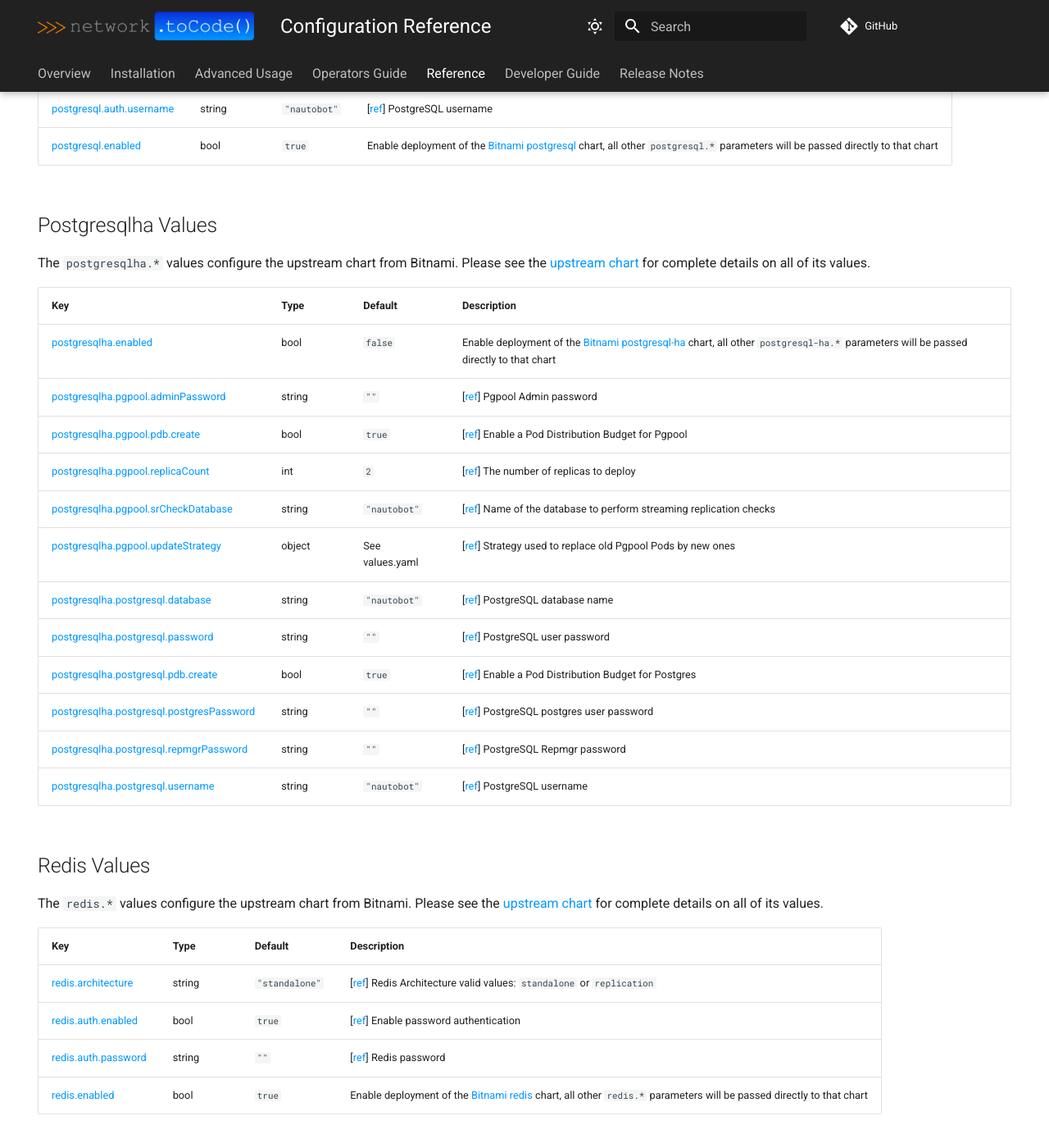
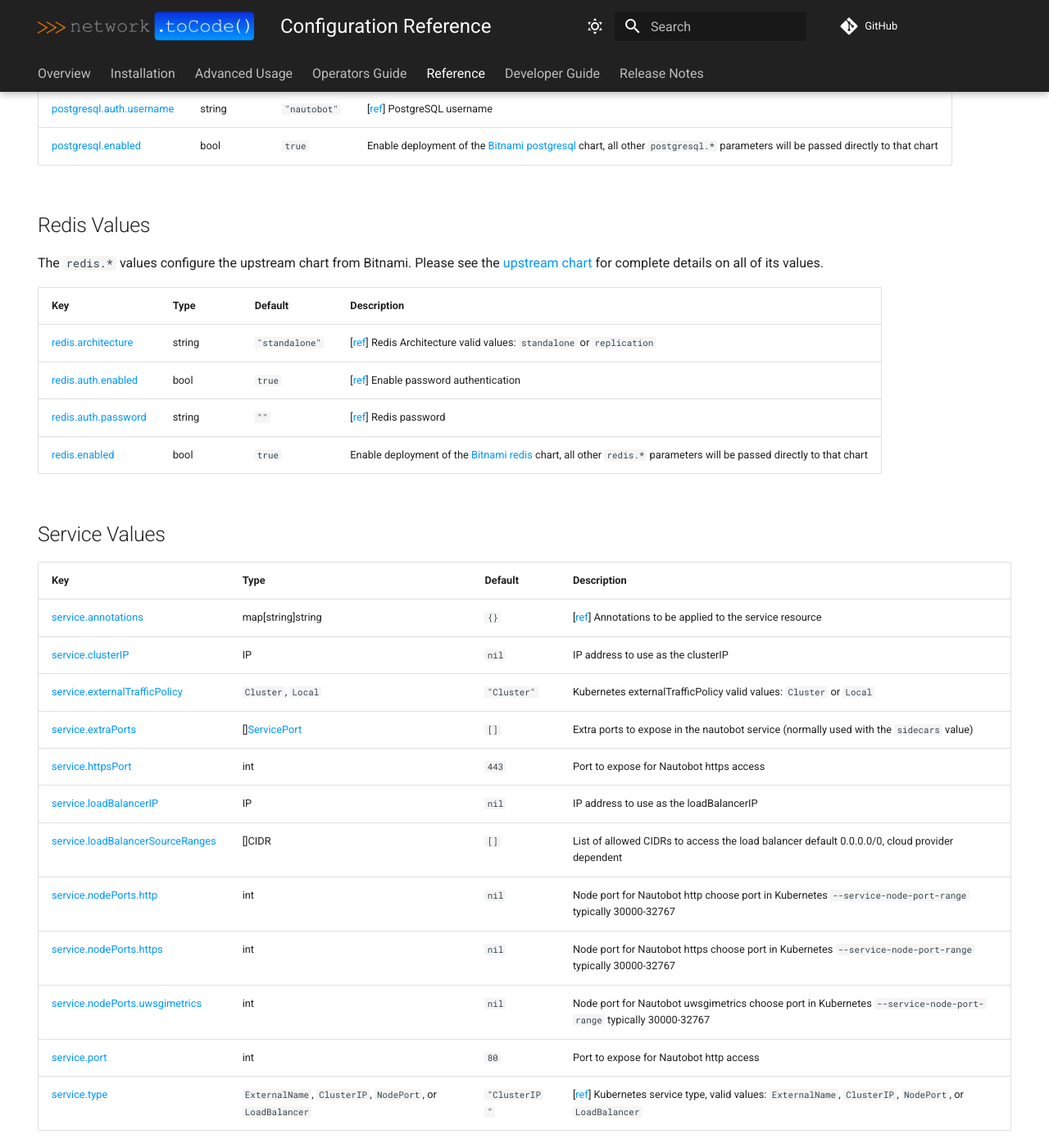
Before and after one commit to nautobot/helm-charts, an MkDocs documentation site: the page built from docs/configuration/reference.md, in a window 1280 px wide and 1400 px high, scrolled down 13037 px. Shown: the whole window at 82% size. Built offline with MkDocs 1.6.1 and Material for MkDocs 9.7.7, drawn with Linux system fonts in a browser that asks for light colours; comment, search, counter and statistics services are not loaded.

Commit message:
Remove PostgreSQL HA deployment (#618)

```diff
--- a/docs/configuration/reference.md
+++ b/docs/configuration/reference.md
@@ -72,7 +72,7 @@
 
 | Key | Type | Default | Description |
 |-----|------|---------|-------------|
-| <a name="extraObjects">[extraObjects](https://github.com/nautobot/helm-charts/blob/main/charts/nautobot/values.yaml#L1212)</a> | list | `[]` | Deploy additional Kubernetes manifests |
+| <a name="extraObjects">[extraObjects](https://github.com/nautobot/helm-charts/blob/main/charts/nautobot/values.yaml#L1136)</a> | list | `[]` | Deploy additional Kubernetes manifests |
 
 ## Ingress Values
 
@@ -282,25 +282,6 @@
 | <a name="postgresql.auth.username">[postgresql.auth.username](https://github.com/nautobot/helm-charts/blob/main/charts/nautobot/values.yaml#L1059)</a> | string | `"nautobot"` | [[ref](https://github.com/bitnami/charts/tree/master/bitnami/postgresql#postgresql-parameters)] PostgreSQL username |
 | <a name="postgresql.enabled">[postgresql.enabled](https://github.com/nautobot/helm-charts/blob/main/charts/nautobot/values.yaml#L1052)</a> | bool | `true` | Enable deployment of the [Bitnami postgresql](https://github.com/bitnami/charts/tree/master/bitnami/postgresql) chart, all other `postgresql.*` parameters will be passed directly to that chart |
 
-## Postgresqlha Values
-
-The `postgresqlha.*` values configure the upstream chart from Bitnami.  Please see the [upstream chart](https://github.com/bitnami/charts/tree/main/bitnami/postgresql-ha) for complete details on all of its values.
-
-| Key | Type | Default | Description |
-|-----|------|---------|-------------|
-| <a name="postgresqlha.enabled">[postgresqlha.enabled](https://github.com/nautobot/helm-charts/blob/main/charts/nautobot/values.yaml#L1137)</a> | bool | `false` | Enable deployment of the [Bitnami postgresql-ha](https://github.com/bitnami/charts/tree/master/bitnami/postgresql-ha) chart, all other `postgresql-ha.*` parameters will be passed directly to that chart |
-| <a name="postgresqlha.pgpool.adminPassword">[postgresqlha.pgpool.adminPassword](https://github.com/nautobot/helm-charts/blob/main/charts/nautobot/values.yaml#L1185)</a> | string | `""` | [[ref](https://github.com/bitnami/charts/tree/master/bitnami/postgresql-ha#pgpool-parameters)] Pgpool Admin password |
-| <a name="postgresqlha.pgpool.pdb.create">[postgresqlha.pgpool.pdb.create](https://github.com/nautobot/helm-charts/blob/main/charts/nautobot/values.yaml#L1199)</a> | bool | `true` | [[ref](https://github.com/bitnami/charts/tree/master/bitnami/postgresql-ha#pgpool-parameters)] Enable a Pod Distribution Budget for Pgpool |
-| <a name="postgresqlha.pgpool.replicaCount">[postgresqlha.pgpool.replicaCount](https://github.com/nautobot/helm-charts/blob/main/charts/nautobot/values.yaml#L1189)</a> | int | `2` | [[ref](https://github.com/bitnami/charts/tree/master/bitnami/postgresql-ha#pgpool-parameters)] The number of replicas to deploy |
-| <a name="postgresqlha.pgpool.srCheckDatabase">[postgresqlha.pgpool.srCheckDatabase](https://github.com/nautobot/helm-charts/blob/main/charts/nautobot/values.yaml#L1187)</a> | string | `"nautobot"` | [[ref](https://github.com/bitnami/charts/tree/master/bitnami/postgresql-ha#pgpool-parameters)] Name of the database to perform streaming replication checks |
-| <a name="postgresqlha.pgpool.updateStrategy">[postgresqlha.pgpool.updateStrategy](https://github.com/nautobot/helm-charts/blob/main/charts/nautobot/values.yaml#L1192)</a> | object | See values.yaml | [[ref](https://github.com/bitnami/charts/tree/master/bitnami/postgresql-ha#pgpool-parameters)] Strategy used to replace old Pgpool Pods by new ones |
-| <a name="postgresqlha.postgresql.database">[postgresqlha.postgresql.database](https://github.com/nautobot/helm-charts/blob/main/charts/nautobot/values.yaml#L1144)</a> | string | `"nautobot"` | [[ref](https://github.com/bitnami/charts/tree/master/bitnami/postgresql-ha#postgresql-with-repmgr-parameters)] PostgreSQL database name |
-| <a name="postgresqlha.postgresql.password">[postgresqlha.postgresql.password](https://github.com/nautobot/helm-charts/blob/main/charts/nautobot/values.yaml#L1152)</a> | string | `""` | [[ref](https://github.com/bitnami/charts/tree/master/bitnami/postgresql-ha#postgresql-with-repmgr-parameters)] PostgreSQL user password |
-| <a name="postgresqlha.postgresql.pdb.create">[postgresqlha.postgresql.pdb.create](https://github.com/nautobot/helm-charts/blob/main/charts/nautobot/values.yaml#L1155)</a> | bool | `true` | [[ref](https://github.com/bitnami/charts/tree/master/bitnami/postgresql-ha#postgresql-with-repmgr-parameters)] Enable a Pod Distribution Budget for Postgres |
-| <a name="postgresqlha.postgresql.postgresPassword">[postgresqlha.postgresql.postgresPassword](https://github.com/nautobot/helm-charts/blob/main/charts/nautobot/values.yaml#L1146)</a> | string | `""` | [[ref](https://github.com/bitnami/charts/tree/master/bitnami/postgresql-ha#postgresql-with-repmgr-parameters)] PostgreSQL postgres user password |
-| <a name="postgresqlha.postgresql.repmgrPassword">[postgresqlha.postgresql.repmgrPassword](https://github.com/nautobot/helm-charts/blob/main/charts/nautobot/values.yaml#L1148)</a> | string | `""` | [[ref](https://github.com/bitnami/charts/tree/master/bitnami/postgresql-ha#postgresql-with-repmgr-parameters)] PostgreSQL Repmgr password |
-| <a name="postgresqlha.postgresql.username">[postgresqlha.postgresql.username](https://github.com/nautobot/helm-charts/blob/main/charts/nautobot/values.yaml#L1150)</a> | string | `"nautobot"` | [[ref](https://github.com/bitnami/charts/tree/master/bitnami/postgresql-ha#postgresql-with-repmgr-parameters)] PostgreSQL username |
-
 ## Redis Values
 
 The `redis.*` values configure the upstream chart from Bitnami.  Please see the [upstream chart](https://github.com/bitnami/charts/tree/main/bitnami/redis) for complete details on all of its values.
--- a/mkdocs.yml
+++ b/mkdocs.yml
@@ -86,7 +86,6 @@
     - Network Policy: "advanced-features/network-policy.md"
     - Nginx Sidecar: "advanced-features/nginx-sidecar.md"
     - Persistent Volumes for Files: "advanced-features/persistence.md"
-    - PostgreSQL High Availability: "advanced-features/postgresql-ha.md"
     - PostgreSQL TLS: "advanced-features/postgresql-tls.md"
     - Prometheus Operator Metrics: "advanced-features/prometheus-metrics.md"
     - Redis Sentinel: "advanced-features/redis-sentinel.md"
```
Also changed, not shown: charts/nautobot/README.md (+1 -21 lines), docs/advanced-features/index.md (+0 -5 lines), docs/advanced-features/postgresql-ha.md (deleted, +0 -37 lines), docs/development/testing.md (+0 -4 lines), docs/installation/dependencies.md (+1 -6 lines), 10 other files.
